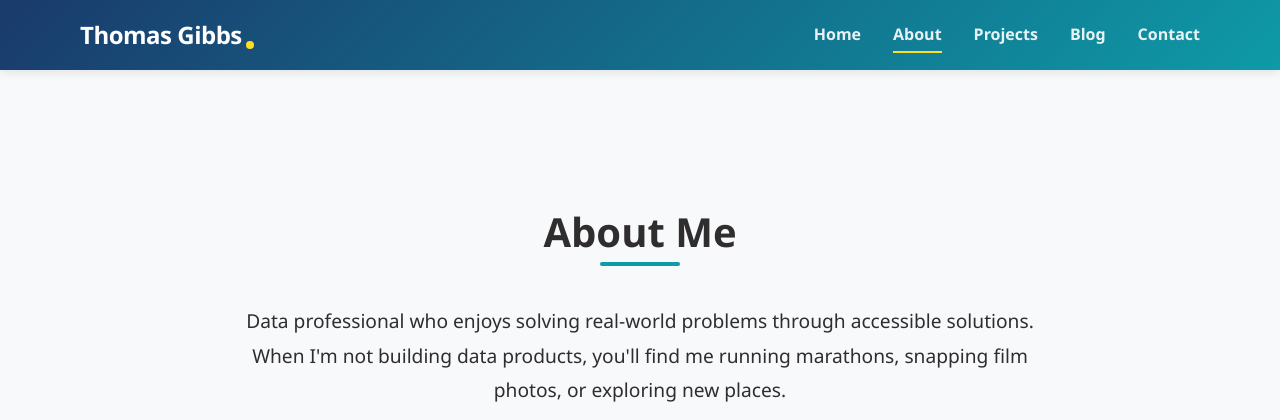
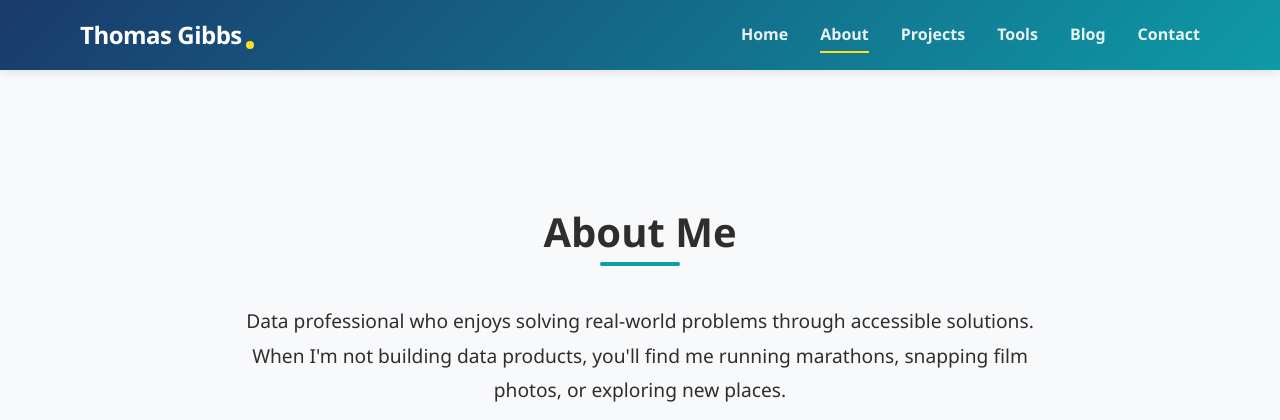
Before and after one commit to tjhgibbs-git/portfolio, a Django app: page /about/ in a window 1280 px wide. Shown: the top 420 px of the page. Run offline with Django 5.2, Linux system fonts and the light colour scheme.

Commit message:
add tools nav to the top bar

```diff
--- a/templates/base.html
+++ b/templates/base.html
@@ -24,6 +24,7 @@
                     <li><a href="{% url 'home' %}" class="{% if request.path == '/' %}active{% endif %}">Home</a></li>
                     <li><a href="{% url 'about' %}" class="{% if 'about' in request.path %}active{% endif %}">About</a></li>
                     <li><a href="{% url 'portfolio' %}" class="{% if 'portfolio' in request.path %}active{% endif %}">Projects</a></li>
+                    <li><a href="{% url 'tools:list' %}" class="{% if 'tools' in request.path %}active{% endif %}">Tools</a></li>
                     <li><a href="{% url 'blog' %}" class="{% if 'blog' in request.path %}active{% endif %}">Blog</a></li>
                     <li><a href="{% url 'contact' %}" class="{% if 'contact' in request.path %}active{% endif %}">Contact</a></li>
                 </ul>
```
